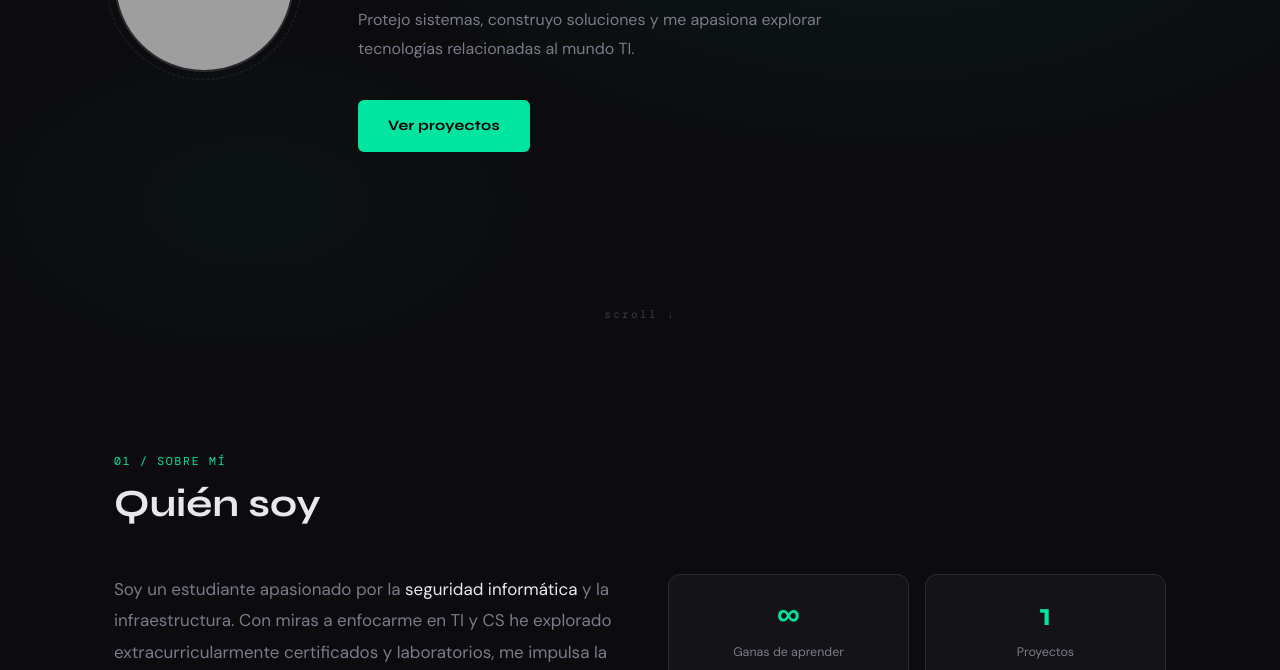
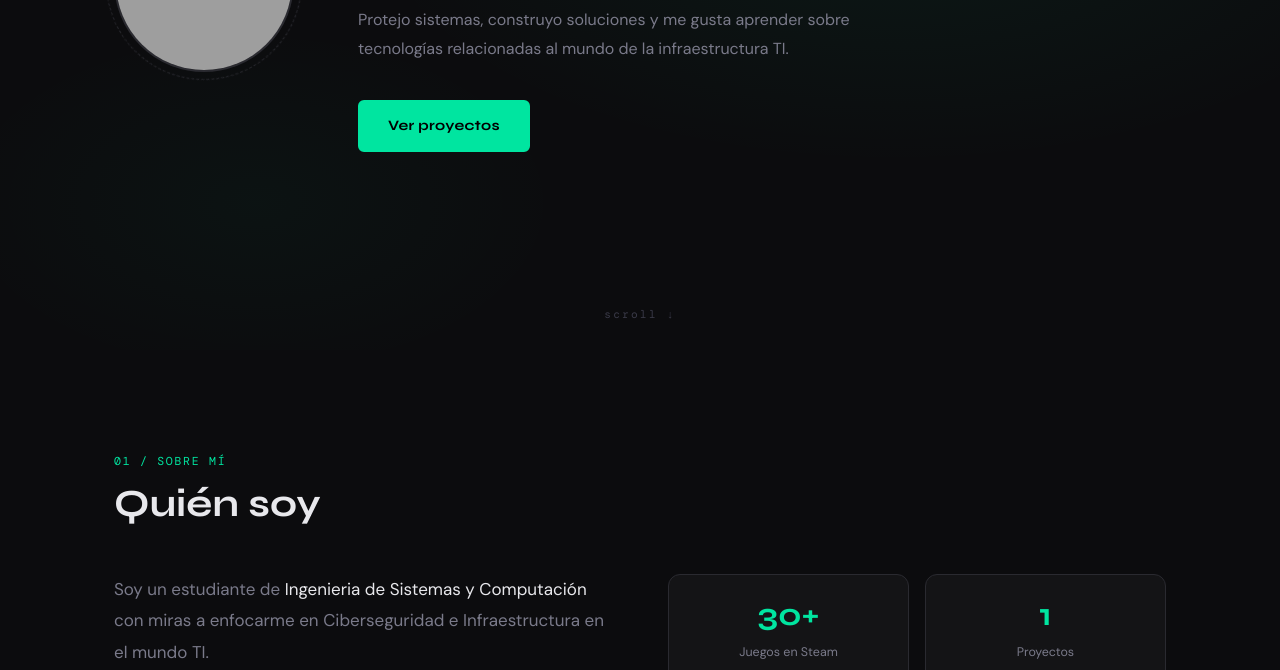
Before and after one commit to Idarraga14/juanidarraga.github.io, a plain HTML site: page index.html in a window 1280 px wide. Shown: the part 450-1120 px from the top of the page. Drawn offline with nearby package versions, Linux system fonts and the light colour scheme; grey boxes are pictures that could not be loaded.

Commit message:
Update index.html

```diff
--- a/index.html
+++ b/index.html
@@ -7,7 +7,6 @@
   <meta name="description" content="Portafolio personal – Juan Idarraga | Ciberseguridad & Desarrollo" />
   <title>Juan Idarraga — Portafolio</title>
   <link rel="stylesheet" href="styles.css" />
-  <!-- Google Fonts: Syne (display) + DM Mono (código) + DM Sans (body) -->
   <link rel="preconnect" href="https://fonts.googleapis.com" />
   <link rel="preconnect" href="https://fonts.gstatic.com" crossorigin />
   <link href="https://fonts.googleapis.com/css2?family=DM+Mono&family=DM+Sans:wght@400;700&family=Montserrat:wght@400;700&family=Syne:wght@400;700&display=swap" rel="stylesheet">
@@ -34,13 +33,9 @@
 
     <section class="hero">
       <div class="hero__noise"></div>
-
       <div class="container hero__inner">
-
-
         <div class="hero__avatar-wrap">
           <div class="hero__avatar">
-
             <img src="assets/avatar.png" alt="Foto de perfil de [Tu Nombre]" onerror="this.style.display='none'; this.parentElement.classList.add('hero__avatar--placeholder')" />
           </div>
           <div class="hero__avatar-ring"></div>
@@ -52,8 +47,8 @@
           <h1 class="hero__name">Juan Idarraga<span class="hero__name-accent">.</span></h1>
           <p class="hero__role">Estudiante <span class="highlight">Ingenieria de Sistemas y computación </span></p>
           <p class="hero__tagline">
-            Protejo sistemas, construyo soluciones y me apasiona explorar<br />
-            tecnologías relacionadas al mundo TI.
+            Protejo sistemas, construyo soluciones y me gusta aprender sobre<br />
+            tecnologías relacionadas al mundo de la infraestructura TI.
           </p>
           <div class="hero__cta-group">
             <a href="#proyectos" class="btn btn--primary">Ver proyectos</a>
@@ -80,21 +75,19 @@
         <div class="about__grid">
           <div class="about__text">
             <p>
-              Soy un estudiante apasionado por la <strong>seguridad informática</strong> y la infraestructura.
-              Con miras a enfocarme en TI y CS he explorado extracurricularmente certificados y laboratorios, me impulsa
-              la curiosidad.
+              Soy un estudiante de <strong>Ingenieria de Sistemas y Computación</strong>
+              con miras a enfocarme en Ciberseguridad e Infraestructura en el mundo TI.
 
             </p>
             <p>
-              Dentro de mis hobbies están los videojuegos, el deporte y la creacion de contenido.
+              Hobbies: Videojuegos, Deporte, Creacion de contenido tiktok.
             </p>
           </div>
 
           <div class="about__stats">
-            <!-- Personaliza estos números -->
             <div class="stat-card">
-              <span class="stat-card__number">∞</span>
-              <span class="stat-card__label">Ganas de aprender</span>
+              <span class="stat-card__number">30+</span>
+              <span class="stat-card__label">Juegos en Steam</span>
             </div>
             <div class="stat-card">
               <span class="stat-card__number">1</span>
@@ -127,8 +120,6 @@
         </div>
 
         <div class="skills__grid">
-
-          <!-- Agrupa tus habilidades por categoría; añade o elimina bloques .skill-group -->
           <div class="skill-group">
             <h3 class="skill-group__title">
               <span class="skill-group__icon">🛡️</span> Ciberseguridad
```
